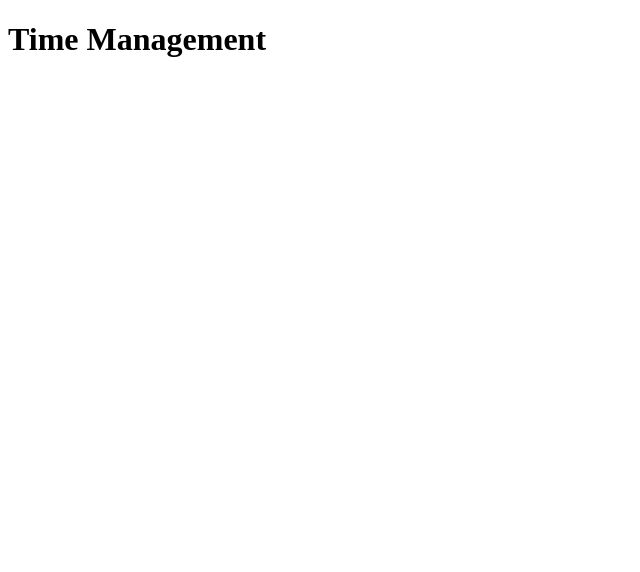
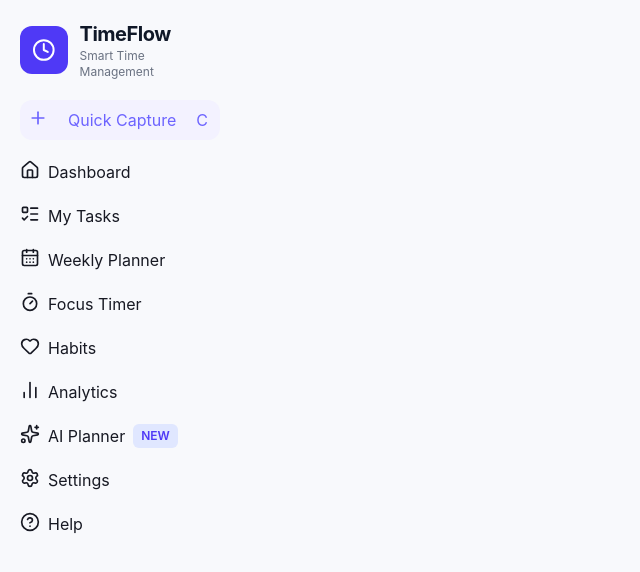
Before and after one commit to Abdo1454/timeflow, a React (Vite) app: page / in a window 1280 px wide. Shown: the top 572 px of the page, without its empty margins (0-640 px from the left). Built offline with nearby package versions, Linux system fonts and the light colour scheme.

Commit message:
section SeideBar

```diff
--- a/package.json
+++ b/package.json
@@ -10,7 +10,7 @@
     "preview": "vite preview"
   },
   "dependencies": {
-    "lucide-react": "^1.55.0",
+    "lucide-react": "^1.58.0",
     "react": "^19.2.8",
     "react-dom": "^19.2.8",
     "react-router-dom": "^7.18.4"
--- a/src/app/App.tsx
+++ b/src/app/App.tsx
@@ -1,5 +1,7 @@
+import Sidebar from "../layouts/Sidebar";
+
 function App() {
-  return <h1>Time Management</h1>;
+  return <Sidebar />
 }
 
 export default App;
--- /dev/null
+++ b/src/layouts/Sidebar.tsx
@@ -0,0 +1,65 @@
+import {
+  House,
+  ListTodo,
+  CalendarDays,
+  Timer,
+  Heart,
+  ChartNoAxesColumn,
+  Sparkles,
+  Settings,
+  CircleHelp,
+  Clock,
+  Plus
+} from "lucide-react";
+
+const side = [
+  { label: "Dashboard", icon: House },
+  { label: "My Tasks", icon: ListTodo },
+  { label: "Weekly Planner", icon: CalendarDays },
+  { label: "Focus Timer", icon: Timer },
+  { label: "Habits", icon: Heart },
+  { label: "Analytics", icon: ChartNoAxesColumn },
+  { label: "AI Planner", icon: Sparkles, badge: "NEW" },
+  { label: "Settings", icon: Settings },
+  { label: "Help", icon: CircleHelp },
+];
+export default function Sidebar() {
+  return (
+    <div className="m-5 w-50 ">
+      <div className="flex flex-row items-center gap-3">
+        <div className="rounded-xl bg-indigo-600 p-3 text-white">
+          <Clock size={24} strokeWidth={2} />
+        </div>
+
+        <div>
+          <h2 className="text-xl font-bold tracking-tight text-gray-900">
+            TimeFlow
+          </h2>
+          <p className="text-xs text-gray-500">Smart Time Management</p>
+        </div>
+      </div>
+      <div className="flex  gap-5 my-5 bg-[var(--background-side)] text-[var(--primary)] p-2 rounded-xl">
+        <Plus size={20} />
+        <h3 className="text-[var(--primary)]">Quick Capture</h3>
+        <p>C</p>
+      </div>
+      <div className="flex flex-col gap-5 my-5 ">
+        {side.map((item) => {
+          const Icon = item.icon;
+
+          return (
+            <div key={item.label} className="flex gap-2">
+              <Icon size={20} />
+              <h3>{item.label}</h3>
+              {item.badge && (
+                <span className="rounded-md bg-indigo-100 px-2 py-1 text-xs font-semibold text-indigo-600">
+                  {item.badge}
+                </span>
+              )}
+            </div>
+          );
+        })}
+      </div>
+    </div>
+  );
+}
--- a/src/styles/global.css
+++ b/src/styles/global.css
@@ -47,7 +47,7 @@
   --text: #171923;
   --text-muted: #718096;
   --border: #e7e9f0;
-
+  --background-side:#f3f2ff;
   --primary: #6c63ff;
   --primary-hover: #574ee8;
 
--- a/vite.config.ts
+++ b/vite.config.ts
@@ -1,7 +1,7 @@
 import react from '@vitejs/plugin-react'
 import { defineConfig } from 'vite'
-
+import tailwindcss from "@tailwindcss/vite"
 // https://vite.dev/config/
 export default defineConfig({
-  plugins: [react()],
+  plugins: [react(), tailwindcss()],
 })
```
Also changed, not shown: src/main.tsx (+7 -6 lines), 1 other file (tests, documents, lock files or other folders).
